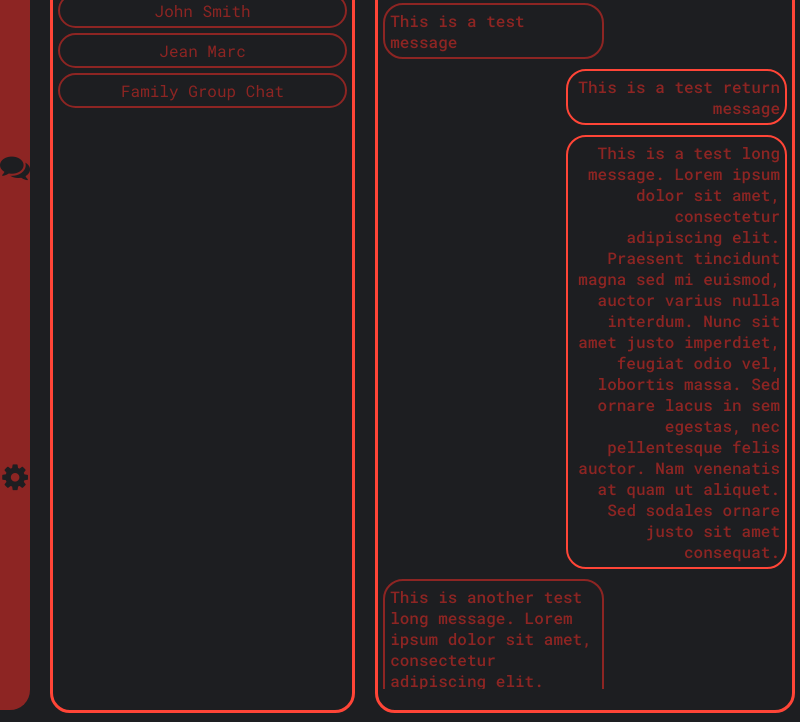
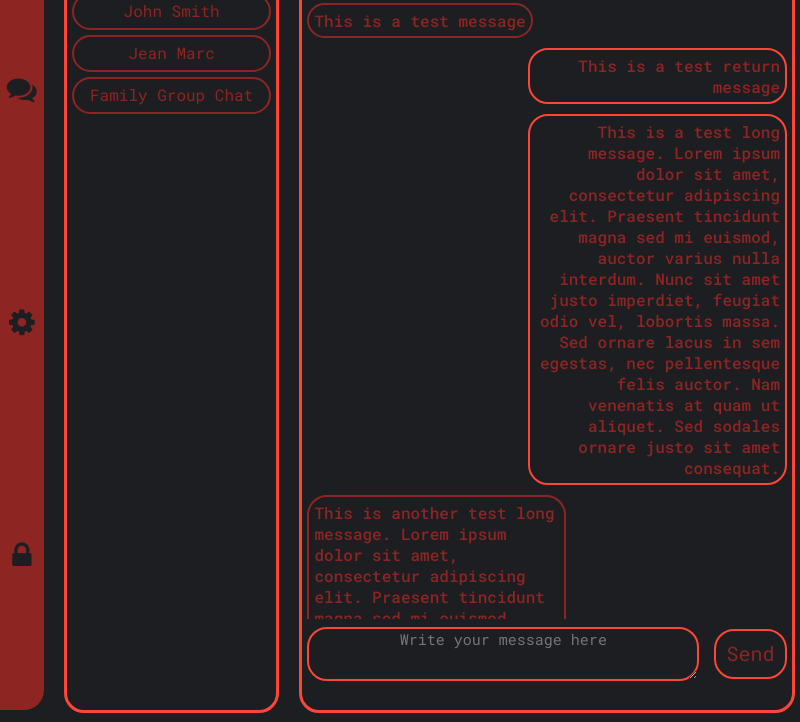
Before and after one commit to RaspiestSheep3/P2PMessagingApp, an Electron app: page src/index.html in a window 800 px wide. Shown: the part 78-800 px from the top of the page. Drawn offline with Linux system fonts and the light colour scheme.

Commit message:
Updated HTML and CSS, Added JSON For Themes
- Added a messaging input and send button
- Updated sizes
- Added JSON file for themes - will be used in settings
- Added lock icon to sidebar - will be used to display public keyss

```diff
--- a/src/index.css
+++ b/src/index.css
@@ -35,6 +35,22 @@ body {
     color : var(--mainColour);
 }
 
+.underlineFade::after {
+  content: "";
+  display: block;
+  height: 2px;
+  background-color: currentColor;
+  transform: scaleX(0);
+  transform-origin: center;
+  opacity: 0;
+  transition: transform 0.3s ease, opacity 0.3s ease;
+}
+
+.underlineFade:hover::after {
+  transform: scaleX(0.7);
+  opacity: 1;
+}
+
 #sidebar {
   background-color: var(--mainColour);
   width: 50px;
@@ -51,7 +67,7 @@ body {
 #chatlist {
   border: 3px solid var(--accentColour);
   border-radius: 20px;
-  width: 600px;
+  width: 30%;
   height : 97%;
   margin: 5px 10px;
   display: flex;
@@ -66,7 +82,7 @@ body {
 #chatHistory {
   border: 3px solid var(--accentColour);
   border-radius: 20px;
-  width: 830px;
+  width: 70%;
   height : 97%;
   margin : 5px 5px 5px 10px;
 }
@@ -79,9 +95,16 @@ body {
   color: var(--mainColour);
 }
 
+.button {
+  background-color: var(--backgroundColour);
+  border: 2px solid var(--accentColour);
+  border-radius: 20px;
+  cursor : pointer;
+}
+
 #searchForUserInput{
   margin: 10px auto;
-  width : 300px;
+  width : 85%;
   height: 30px;
 }
 
@@ -97,7 +120,7 @@ body {
 #chat {
   display: flex;
   flex-direction: column;
-  height: 89%;
+  height: 80%;
   overflow-y: scroll;
 }
 
@@ -107,7 +130,7 @@ body {
 
 .message {
   max-width: 50%;
-    width: fit-content;
+  width: fit-content;
   border: 2px solid var(--mainColour);
   border-radius: 20px;
   padding: 5px;
@@ -136,10 +159,11 @@ body {
   border-radius: 20px;
   padding: 5px;
   margin: 5px;
+  cursor : pointer;
 }
 
 .sidebarElement {
-  height: 40%;
+  height: 30%;
   font-size : 30px;
   color : var(--backgroundColour);
   display: flex;
@@ -147,3 +171,28 @@ body {
   align-items: center;
   cursor : pointer;
 }
+
+#messagingInput {
+  display: flex;
+  flex-direction: row;
+  height: 70px;
+}
+
+#messagingInputField {
+  margin : auto 10px auto 5px;
+  width : 80%;
+  height : 50px;
+  text-align: center;
+  font-size: 15px;
+}
+#messagingInputField::-webkit-scrollbar {
+  display: none;
+}
+
+#sendMessageButton{
+  width : 15%;
+  margin : auto 5px;
+  height : 50px;
+  text-align: center;
+  font-size: 20px;
+}
--- a/src/index.html
+++ b/src/index.html
@@ -19,13 +19,16 @@
       <div class="displayText sidebarElement" id="Settings Icon">
         <i class="fa fa-gear"></i>
       </div>
+      <div class="displayText sidebarElement" id="Key Icon">
+        <i class="fa fa-lock"></i>
+      </div>
     </div>
     <div id="chatlist">
        <input class="input" type="text" placeholder="Search For User" id="searchForUserInput">
       <ul id="chatlistUL">
-        <li class="displayText chatlistElement">John Smith</li>
-        <li class="displayText chatlistElement">Jean Marc</li>
-        <li class="displayText chatlistElement">Family Group Chat</li>
+        <li class="displayText chatlistElement underlineFade">John Smith</li>
+        <li class="displayText chatlistElement underlineFade">Jean Marc</li>
+        <li class="displayText chatlistElement underlineFade">Family Group Chat</li>
       </ul>
       </div>
     <div id="chatHistory">
@@ -46,6 +49,10 @@
           <p>This is another test long message. Lorem ipsum dolor sit amet, consectetur adipiscing elit. Praesent tincidunt magna sed mi euismod, auctor varius nulla interdum. Nunc sit amet justo imperdiet, feugiat odio vel, lobortis massa. Sed ornare lacus in sem egestas, nec pellentesque felis auctor. Nam venenatis at quam ut aliquet. Sed sodales ornare justo sit amet consequat.</p>
         </div>
       </div>
+      <div id="messagingInput">
+        <textarea  class="displayText input" type="text" placeholder="Write your message here" id="messagingInputField"></textarea>
+        <button class="displayText button underlineFade" id="sendMessageButton">Send</button>
+      </div>
     </div>
   </body>
 </html>
```
Also changed, not shown: Themes.json (added, +47 -0 lines).
